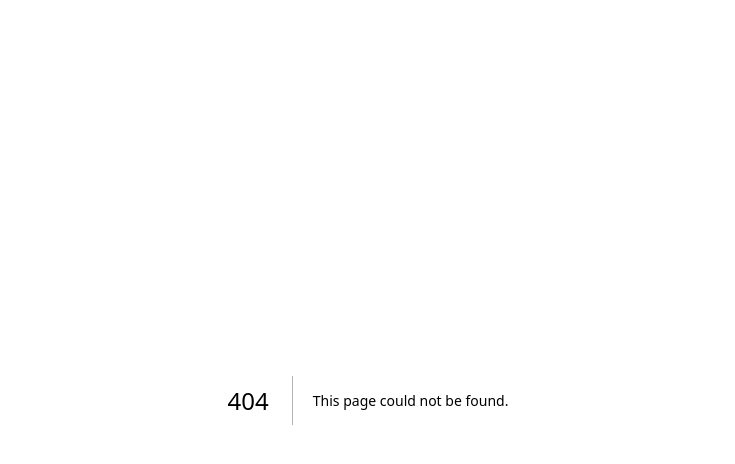
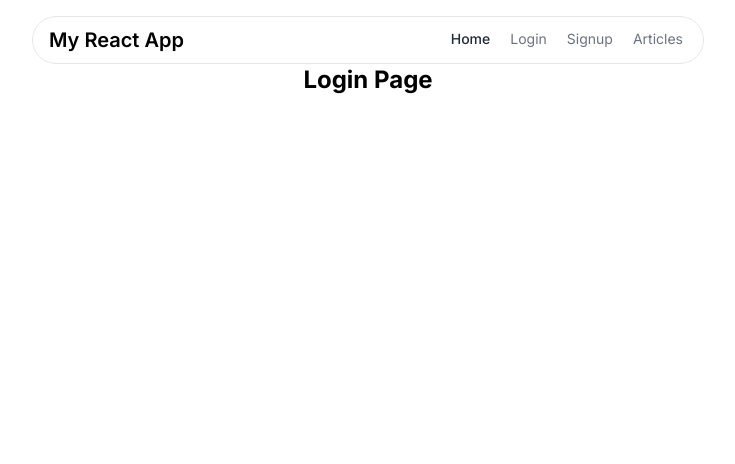
Before and after one commit to mohdakmal123/frontend, a Next.js app: page /login in a window 1280 px wide. Before the commit this address had no page. Shown: the top 464 px of the page, without its empty margins (272-1007 px from the left). Built offline with nearby package versions, Linux system fonts and the light colour scheme.

Commit message:
Navbar.jsx

```diff
--- /dev/null
+++ b/src/app/contact/page.jsx
@@ -0,0 +1,9 @@
+import React from 'react'
+
+const Contact us= () => {
+  return (
+    <div>page</div>
+  )
+}
+
+export default Contact us;
--- a/src/app/layout.js
+++ b/src/app/layout.jsx
@@ -1,5 +1,6 @@
 import { Inter } from "next/font/google";
 import "./globals.css";
+import Navbar from "@/components/Navbar";
 
 const inter = Inter({ subsets: ["latin"] });
 
@@ -11,7 +12,10 @@ export const metadata = {
 export default function RootLayout({ children }) {
   return (
     <html lang="en">
-      <body className={inter.className}>{children}</body>
+      <body className={inter.className}>
+        <Navbar />
+        {children}
+        </body>
     </html>
   );
 }
--- /dev/null
+++ b/src/app/login/page.jsx
@@ -0,0 +1,11 @@
+import React from 'react'
+
+const Login = () => {
+  return (
+    <div>
+        <h1 className='text-center text-2xl font-bold'>Login Page</h1>
+    </div>
+  )
+}
+
+export default Login;
--- /dev/null
+++ b/src/app/not-found.jsx
@@ -0,0 +1,18 @@
+import React from 'react'
+
+const NotFound = () => {
+  return (
+    <div className='flex justify-center items-center h-screen'>
+        <div className='text-center space-y-6'>
+            <h1 className='text-9xl font bold'>404</h1>
+            <p className='text-2xl '>Page Not Found</p>
+            <button className='bg-black text-white rounded px-3 py-2'>
+                Back To Home
+            </button>
+
+        </div>
+    </div>
+  )
+}
+
+export default NotFound;
--- a/src/app/page.jsx
+++ b/src/app/page.jsx
@@ -1,9 +1,20 @@
 import React from 'react'
 
-const page = () => {
+const Home  = () => {
   return (
-    <div>My Home Page</div>
+    <>
+    <div>
+      <h1 style={{color:'blue', textAlign:' center',frontsize:50}}>
+        My Home Page
+        </h1>
+        <br />
+       < input type="text"/>
+       <img src=""alt=""/>
+         </div>
+
+         </>
+
   )
 }
 
-export default page
+export default Home;
--- /dev/null
+++ b/src/app/signup/page.jsx
@@ -0,0 +1,9 @@
+import React from 'react'
+
+const Signup = () => {
+  return (
+    <div>page</div>
+  )
+}
+
+export default Signup;
--- /dev/null
+++ b/src/components/Navbar.jsx
@@ -0,0 +1,115 @@
+'use client'
+import Link from 'next/link';
+import { usePathname } from 'next/navigation';
+import React from 'react'
+
+const Navbar = () => {
+
+const path = usePathname();
+console.log(path);
+
+  return (
+    <>
+    {/* ========== HEADER ========== */}
+    <header className="sticky top-0 inset-x-0 flex flex-wrap md:justify-start md:flex-nowrap z-50 w-full text-sm">
+      <nav className="mt-4 relative max-w-2xl w-full bg-white border border-gray-200 rounded-[2rem] mx-2 py-2.5 md:flex md:items-center md:justify-between md:py-0 md:px-4 md:mx-auto dark:bg-neutral-900 dark:border-neutral-700">
+        <div className="px-4 md:px-0 flex justify-between items-center">
+          {/* Logo */}
+          <div>
+            <a
+              className="flex-none rounded-md text-xl inline-block font-semibold focus:outline-none focus:opacity-80"
+              href="../templates/personal/index.html"
+              aria-label="Preline"
+            >
+              My React App
+            </a>
+          </div>
+          {/* End Logo */}
+          <div className="md:hidden">
+            {/* Toggle Button */}
+            <button
+              type="button"
+              className="hs-collapse-toggle flex justify-center items-center size-6 border border-gray-200 text-gray-500 rounded-full hover:bg-gray-200 focus:outline-none focus:bg-gray-200 dark:border-neutral-700 dark:text-neutral-400 dark:hover:bg-neutral-700 dark:focus:bg-neutral-700"
+              id="hs-navbar-header-floating-collapse"
+              aria-expanded="false"
+              aria-controls="hs-navbar-header-floating"
+              aria-label="Toggle navigation"
+              data-hs-collapse="#hs-navbar-header-floating"
+            >
+              <svg
+                className="hs-collapse-open:hidden shrink-0 size-3.5"
+                xmlns="http://www.w3.org/2000/svg"
+                width={24}
+                height={24}
+                viewBox="0 0 24 24"
+                fill="none"
+                stroke="currentColor"
+                strokeWidth={2}
+                strokeLinecap="round"
+                strokeLinejoin="round"
+              >
+                <line x1={3} x2={21} y1={6} y2={6} />
+                <line x1={3} x2={21} y1={12} y2={12} />
+                <line x1={3} x2={21} y1={18} y2={18} />
+              </svg>
+              <svg
+                className="hs-collapse-open:block hidden shrink-0 size-4"
+                xmlns="http://www.w3.org/2000/svg"
+                width={24}
+                height={24}
+                viewBox="0 0 24 24"
+                fill="none"
+                stroke="currentColor"
+                strokeWidth={2}
+                strokeLinecap="round"
+                strokeLinejoin="round"
+              >
+                <path d="M18 6 6 18" />
+                <path d="m6 6 12 12" />
+              </svg>
+            </button>
+            {/* End Toggle Button */}
+          </div>
+        </div>
+        <div
+          id="hs-navbar-header-floating"
+          className="hidden hs-collapse overflow-hidden transition-all duration-300  grow md:block"
+          aria-labelledby="hs-navbar-header-floating-collapse"
+        >
+          <div className="flex flex-col md:flex-row md:items-center md:justify-end gap-2 md:gap-3 mt-3 md:mt-0 py-2 md:py-0 md:ps-7">
+            <Link
+              className={"py-0.5 md:py-3 px-4 md:px-1 border-s-2 md:border-s-0 md:border-b-2 border-gray-800 font-medium text-gray-800 focus:outline-none dark:border-neutral-200 dark:text-neutral-200 "+(path === '/' ? 'border-gray-800':'border-transparent')}
+              href="/"
+              aria-current="page"
+            >
+              Home
+            </Link>
+            <Link
+              className="py-0.5 md:py-3 px-4 md:px-1 border-s-2 md:border-s-0 md:border-b-2 border-transparent text-gray-500 hover:text-gray-800 focus:outline-none dark:text-neutral-400 dark:hover:text-neutral-200"
+              href="/login"
+            >
+              Login
+            </Link>
+            <Link
+              className="py-0.5 md:py-3 px-4 md:px-1 border-s-2 md:border-s-0 md:border-b-2 border-transparent text-gray-500 hover:text-gray-800 focus:outline-none dark:text-neutral-400 dark:hover:text-neutral-200"
+              href="/signup"
+            >
+              Signup
+            </Link>
+            <Link
+              className="py-0.5 md:py-3 px-4 md:px-1 border-s-2 md:border-s-0 md:border-b-2 border-transparent text-gray-500 hover:text-gray-800 focus:outline-none dark:text-neutral-400 dark:hover:text-neutral-200"
+              href="#"
+            >
+              Articles
+            </Link>
+          </div>
+        </div>
+      </nav>
+    </header>
+    {/* ========== END HEADER ========== */}
+  </>
+
+  )
+}
+
+export default Navbar;
```
